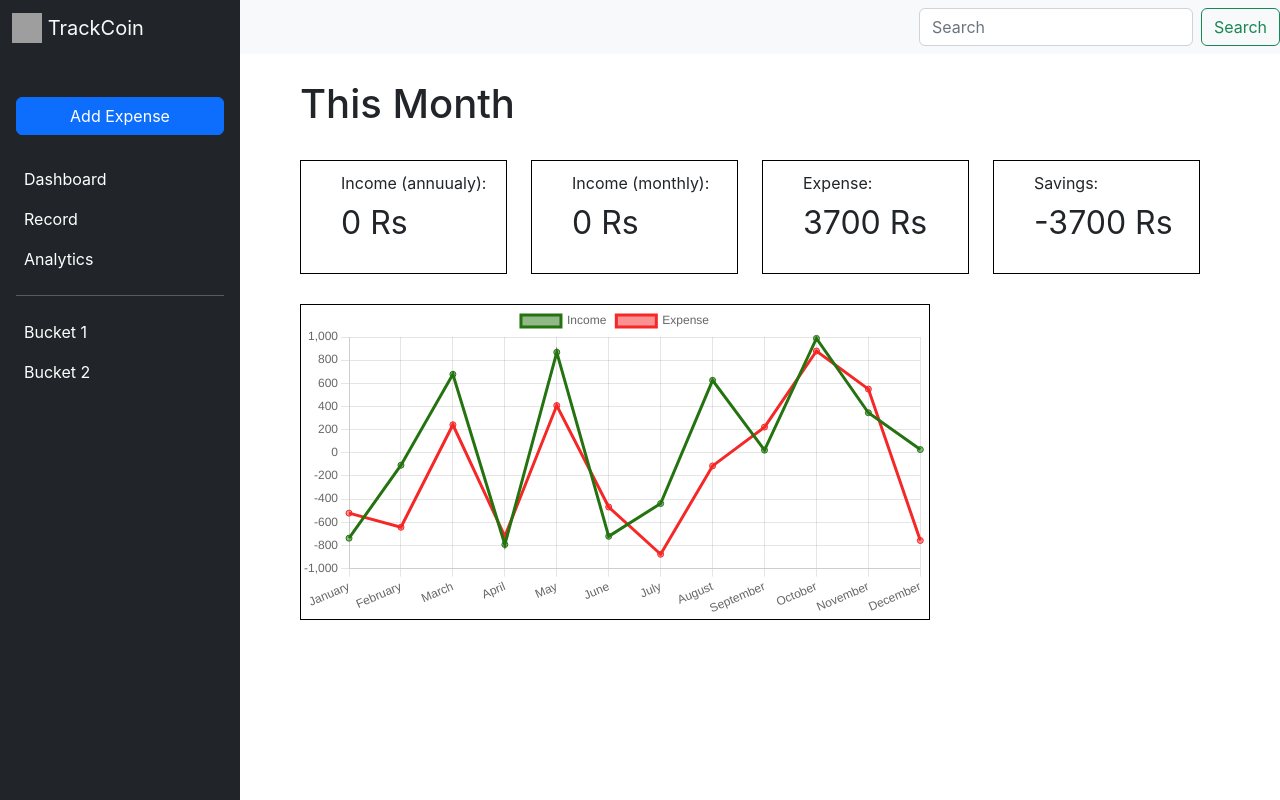
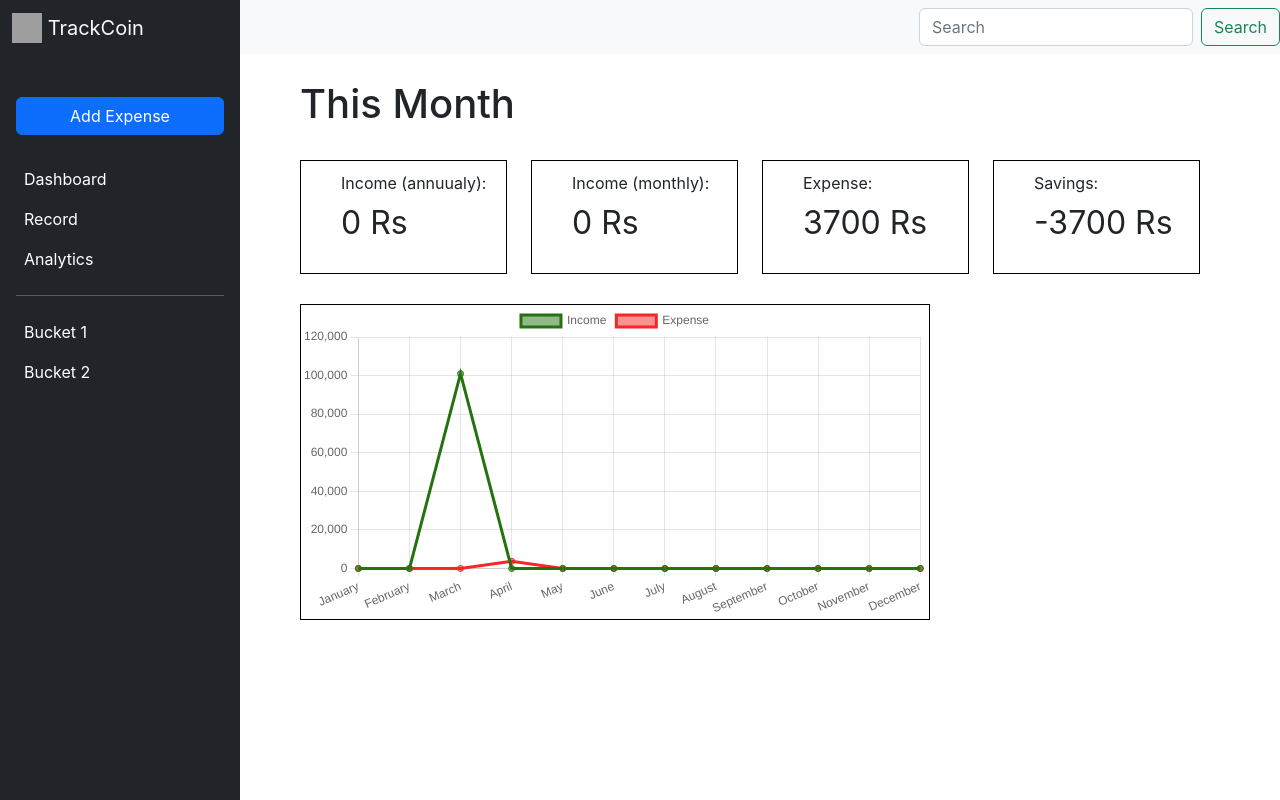
Before and after one commit to evin-wilson/expense-manager, a React (Create React App) app: page / in a window 1280 px wide. Built offline with nearby package versions, Linux system fonts and the light colour scheme; grey boxes are pictures that could not be loaded.

Commit message:
fixed line chart

```diff
--- a/src/compontent/LineChart.jsx
+++ b/src/compontent/LineChart.jsx
@@ -1,4 +1,4 @@
-import React from 'react';
+import React, { useContext } from 'react';
 import { Line } from 'react-chartjs-2';
 
 import {
@@ -12,6 +12,9 @@ import {
   Tooltip,
 } from 'chart.js';
 
+import { lineChartDataForTransactions } from '../utilities/chartData';
+import AppContext from './context/AppContext';
+
 ChartJS.register(CategoryScale, LinearScale, PointElement, LineElement, Title, Tooltip, Legend);
 
 export const options = {
@@ -23,39 +26,7 @@ export const options = {
   },
 };
 
-const labels = [
-  'January',
-  'February',
-  'March',
-  'April',
-  'May',
-  'June',
-  'July',
-  'August',
-  'September',
-  'October',
-  'November',
-  'December',
-];
-
-export const data = {
-  labels,
-  datasets: [
-    {
-      label: 'Income',
-      data: labels.map(() => Math.floor(Math.random() * 2001) - 1000),
-      borderColor: 'rgb(36, 115, 16)',
-      backgroundColor: 'rgba(36, 115, 16, 0.5)',
-    },
-    {
-      label: 'Expense',
-      data: labels.map(() => Math.floor(Math.random() * 2001) - 1000),
-      borderColor: 'rgb(245, 39, 39)',
-      backgroundColor: 'rgba(245, 39, 39, 0.5)',
-    },
-  ],
-};
-
 export function LineChart() {
-  return <Line options={options} data={data} />;
+  const { transactionrecords } = useContext(AppContext);
+  return <Line data={lineChartDataForTransactions(transactionrecords)} />;
 }
--- a/src/utilities/calculation.js
+++ b/src/utilities/calculation.js
@@ -46,3 +46,18 @@ export const groupedTransactions = (transactions) => {
   // console.log(transactionMap);
   return transactionMap;
 };
+
+export const groupByMonth = (transactions) => {
+  const transactionMap = new Map();
+
+  transactions.forEach((transaction, index) => {
+    const month = transaction.date.slice(0, 7); // extract month from the date
+
+    if (!transactionMap.has(month)) {
+      transactionMap.set(month, []);
+    }
+
+    transactionMap.get(month).push({ ...transaction, index });
+  });
+  return transactionMap;
+};
--- a/src/utilities/chartData.js
+++ b/src/utilities/chartData.js
@@ -1,3 +1,5 @@
+import { getTotalIncomeAndExpense, groupByMonth } from './calculation';
+
 const getcategoryDataForChart = (transactions) => {
   const categoryTotals = transactions.reduce((totals, transaction) => {
     if (transaction.transaction === 'expense') {
@@ -42,4 +44,58 @@ const getTransactionDataForChart = (transactions) => {
   return incomeVsExpensesData;
 };
 
+const labels = [
+  'January',
+  'February',
+  'March',
+  'April',
+  'May',
+  'June',
+  'July',
+  'August',
+  'September',
+  'October',
+  'November',
+  'December',
+];
+
+export const lineChartDataForTransactions = (transactions) => {
+  const result = new Map();
+
+  // create empty map with income and expense as 0 for each month
+  for (const month of labels) {
+    result.set(month, { income: 0, expense: 0 });
+  }
+
+  // Calculate income and expense for each month
+  const monthRecord = groupByMonth(transactions);
+
+  for (const [month, records] of monthRecord.entries()) {
+    // change the 'YYYY=MM' date format to alphabetic
+    let monthKey = new Date(month).toLocaleDateString('en-US', { month: 'long' });
+    let { income, expense } = getTotalIncomeAndExpense(records);
+    result.get(monthKey).income = income;
+    result.get(monthKey).expense = expense;
+  }
+
+  const data = {
+    labels,
+    datasets: [
+      {
+        label: 'Income',
+        data: [...result.values()].map(({ income }) => income),
+        borderColor: 'rgb(36, 115, 16)',
+        backgroundColor: 'rgba(36, 115, 16, 0.5)',
+      },
+      {
+        label: 'Expense',
+        data: [...result.values()].map(({ expense }) => expense),
+        borderColor: 'rgb(245, 39, 39)',
+        backgroundColor: 'rgba(245, 39, 39, 0.5)',
+      },
+    ],
+  };
+
+  return data;
+};
 export { getcategoryDataForChart, getTransactionDataForChart };
```
